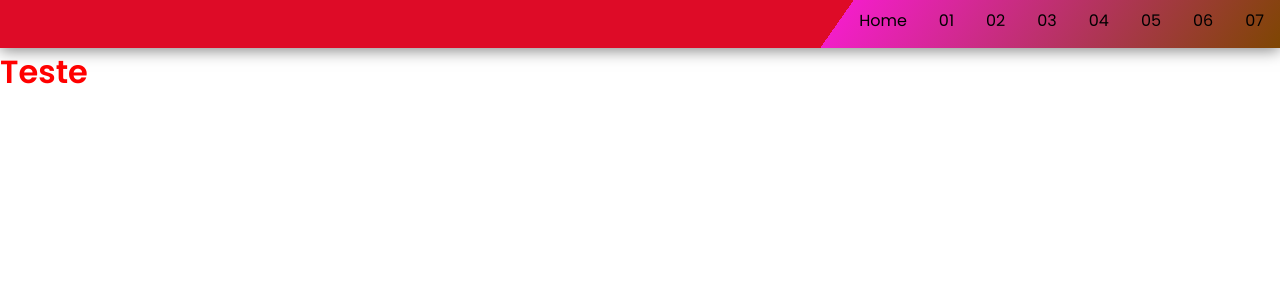
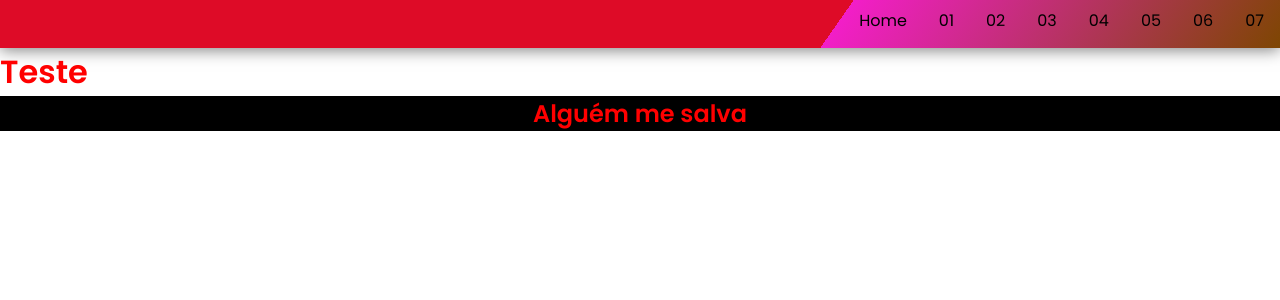
Before and after one commit to Manfrajola/crm, a React (Create React App) app: page /equipea in a window 1280 px wide. Shown: the top 300 px of the page. Built offline with nearby package versions, Linux system fonts and the light colour scheme.

Commit message:
aquipea
Atualizando equipe A

```diff
--- a/src/pages/Equipea/index.jsx
+++ b/src/pages/Equipea/index.jsx
@@ -1,6 +1,7 @@
 import React from 'react'
 import Navbar from '../../components/navbarUser'
 import { H1 } from './styles';
+import { H2 } from './styles';
 
 class Equipea extends React.Component {
  render(){
@@ -9,6 +10,8 @@ class Equipea extends React.Component {
         <>
             <Navbar/>
             <H1>Teste</H1>
+            <H2>Alguém me salva</H2>
+
         </>
     )
 
--- a/src/pages/Equipea/styles.jsx
+++ b/src/pages/Equipea/styles.jsx
@@ -3,3 +3,10 @@ import styled from "styled-components";
 export const H1 = styled.h1`
     color: red;
 `;
+
+export const H2 = styled.h2`
+    color: red;
+    background-color: black;
+    text-align: center;
+
+`;
```
